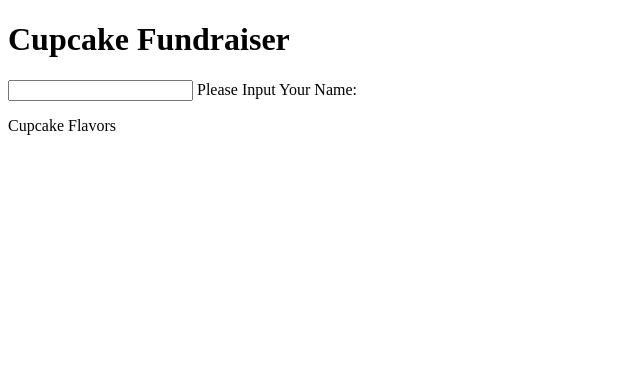
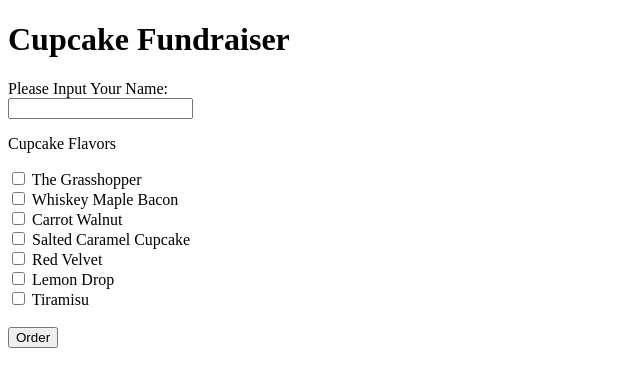
Before and after one commit to Gorbataras/Cupcakes, a PHP site: page / in a window 1280 px wide. Shown: the top 387 px of the page, without its empty margins (0-640 px from the left). Run offline with PHP 8.4, Linux system fonts and the light colour scheme.

Commit message:
Form boilerplate

```diff
--- a/index.php
+++ b/index.php
@@ -2,8 +2,8 @@
 //Turn on error reporting
 ini_set('display_errors', 1);
 error_reporting(E_ALL);
+?>
 
-?>
 <!doctype html>
 <html lang="en">
 <head>
@@ -17,8 +17,9 @@ error_reporting(E_ALL);
 <form action="#" method="post" id="cupcakeForm">
     <h1>Cupcake Fundraiser</h1>
 
+    <label for="name">Please Input Your Name: </label> <br>
     <input type="text" name="name" id="name">
-    <label for="name">Please Input Your Name: </label>
+
 
     <br>
 
@@ -26,7 +27,20 @@ error_reporting(E_ALL);
 
     <?php
 
+    $cupcakes = array(
+            "grasshopper"=>'The Grasshopper',
+            'maple'=>'Whiskey Maple Bacon',
+            'carrot'=> 'Carrot Walnut',
+            'caramel'=>'Salted Caramel Cupcake',
+            'velvet'=>'Red Velvet',
+            'lemon'=> 'Lemon Drop',
+            'tiramisu' => 'Tiramisu');
 
+    foreach ($cupcakes as $key => $value) {
+        echo "<input type='checkbox' name='$key' value='$value'> $value <br>";
+    }
+
+    echo "<br><button id='order' name='order'>Order</button>";
 
     ?>
 
```
